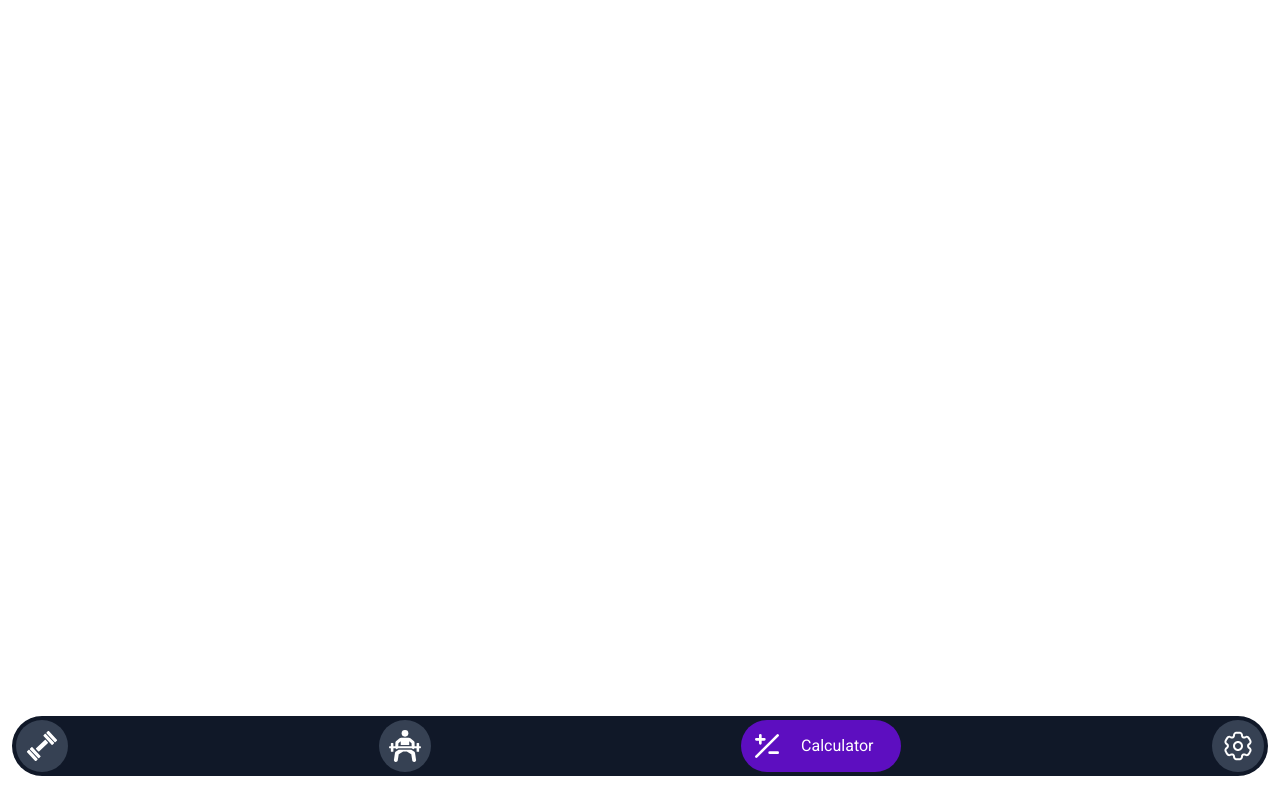
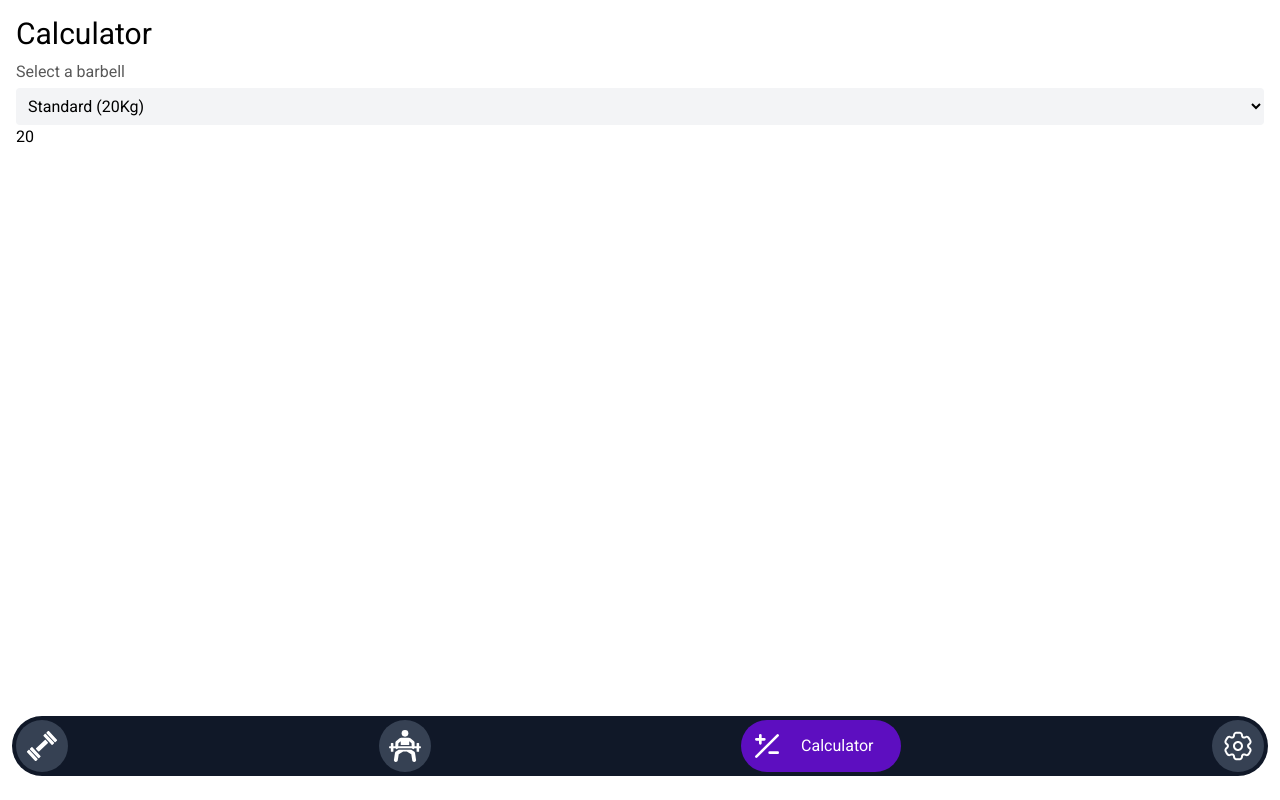
Before and after one commit to valenvirzi/Load-Up, a React (Vite) app: page /calculator in a window 1280 px wide. Built offline with nearby package versions, Linux system fonts and the light colour scheme.

Commit message:
calculator page

```diff
--- a/src/components/BarbellForm.tsx
+++ b/src/components/BarbellForm.tsx
@@ -131,12 +131,16 @@ const BarbellForm: React.FC<BarbellFormProps> = ({
   };
 
   return (
-    <div className="absolute inset-0 flex flex-col items-center bg-black/30">
+    <div
+      onClick={handleCancel}
+      className="absolute inset-0 flex flex-col items-center bg-black/30"
+    >
       <form
         className="absolute top-1/12 flex w-10/12 flex-col gap-4 rounded bg-white p-3 text-black dark:bg-stone-900 dark:text-white"
         name="barbellForm"
         id="barbellForm"
         onSubmit={handleSubmit}
+        onClick={(e) => e.stopPropagation()}
       >
         <div className="flex items-center justify-between">
           <h2 className="text-2xl">
--- a/src/components/PlateForm.tsx
+++ b/src/components/PlateForm.tsx
@@ -117,12 +117,16 @@ const PlateForm: React.FC<PlateFormProps> = ({
   };
 
   return (
-    <div className="absolute inset-0 flex flex-col items-center bg-black/30">
+    <div
+      onClick={handleCancel}
+      className="absolute inset-0 flex flex-col items-center bg-black/30"
+    >
       <form
         className="absolute top-1/12 flex w-10/12 flex-col gap-4 rounded bg-white p-3 text-black dark:bg-stone-900 dark:text-white"
         name="plateForm"
         id="plateForm"
         onSubmit={handleSubmit}
+        onClick={(e) => e.stopPropagation()}
       >
         <div className="flex items-center justify-between">
           <h2 className="text-2xl">
--- a/src/context/InventoryContext.ts
+++ b/src/context/InventoryContext.ts
@@ -71,7 +71,7 @@ export const useInventoryStore = create(
           plates: state.plates.filter((p) => p.id !== id),
         })),
 
-      // TODO: Throw errors on each edge case. Right now it only does when the updated plate has the same weight as an existing one.
+      // TODO: Throw errors on each edge case. Right now it only does so when the updated plate has the same weight as an existing one.
       updatePlate: (previousId: string, updatedPlate: Plate) =>
         set((state) => {
           const plateIndex = state.plates.findIndex((p) => p.id === previousId);
--- a/src/locales/en.json
+++ b/src/locales/en.json
@@ -33,5 +33,6 @@
   "addNewBarbell": "Add new barbell",
   "type": "Type",
   "createBarbell": "Create barbell",
-  "editBarbell": "Edit barbell"
+  "editBarbell": "Edit barbell",
+  "selectBarbell": "Select a barbell"
 }
--- a/src/locales/es.json
+++ b/src/locales/es.json
@@ -33,5 +33,6 @@
   "addNewBarbell": "Añadir nueva barra",
   "type": "Tipo",
   "createBarbell": "Crear barra",
-  "editBarbell": "Editar barra"
+  "editBarbell": "Editar barra",
+  "selectBarbell": "Elige una barra"
 }
--- a/src/pages/CalculatorPage.tsx
+++ b/src/pages/CalculatorPage.tsx
@@ -1,9 +1,54 @@
 // TODO: Design this page
 
+import { useTranslation } from "react-i18next";
+import { useInventoryStore } from "../context/InventoryContext";
+import { useSettingsStore } from "../context/SettingsContext";
+import { useState } from "react";
+import { Barbell } from "../types/types";
+
 const CalculatorPage: React.FC = () => {
+  const { t } = useTranslation();
+  const { massUnit } = useSettingsStore();
+  const { barbells } = useInventoryStore();
+  const [barbellDisplayed, setBarbellDisplayed] = useState<Barbell>(
+    barbells[0],
+  );
   return (
-    <main>
-      <div></div>
+    <main className="flex flex-col items-stretch p-2">
+      <div className="p-2">
+        <h2 className="text-3xl">{t("calculator")}</h2>
+      </div>
+      {/* TODO: Make the right display for the loading of the barbell and write the logic. */}
+      <section className="flex flex-col px-2">
+        <div className="flex flex-col gap-1">
+          <label className="opacity-65" htmlFor="barbellSelect">
+            {t("selectBarbell")}
+          </label>
+          <select
+            className="cursor-pointer rounded border-none bg-gray-100 p-2 dark:bg-zinc-700"
+            name="barbellSelect"
+            id="barbellSelect"
+            onChange={(e) => {
+              const selectedId = e.target.value;
+              const selectedBarbell = barbells.find((b) => b.id === selectedId);
+              if (selectedBarbell) {
+                setBarbellDisplayed(selectedBarbell);
+              }
+            }}
+            value={barbellDisplayed.id}
+          >
+            {barbells.map((barbell) => {
+              return (
+                <option className="flex" value={barbell.id} key={barbell.id}>
+                  <span>{barbell.type}</span>
+                  <span> {`(${barbell.weight}${massUnit})`}</span>
+                </option>
+              );
+            })}
+          </select>
+        </div>
+        <p>{barbellDisplayed.weight}</p>
+      </section>
     </main>
   );
 };
```
